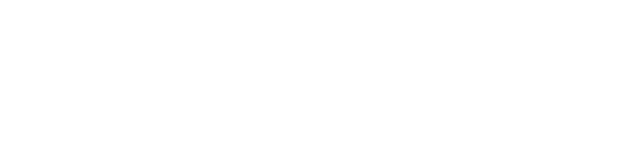
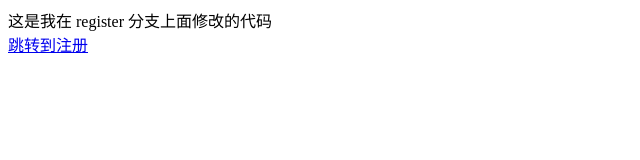
Before and after one commit to Lysjyyds/Demo, a plain HTML site: page index.html in a window 1280 px wide. Shown: the whole page, without its empty margins (0-640 px from the left). Drawn offline with Linux system fonts and the light colour scheme.

Commit message:
register上面更改index

```diff
--- a/index.html
+++ b/index.html
@@ -7,6 +7,7 @@
     <title>Document</title>
 </head>
 <body>
-
+    <div>这是我在 register 分支上面修改的代码</div>
+    <a href="./register.html">跳转到注册</a>
 </body>
 </html>
```
Also changed, not shown: register.html (added).
